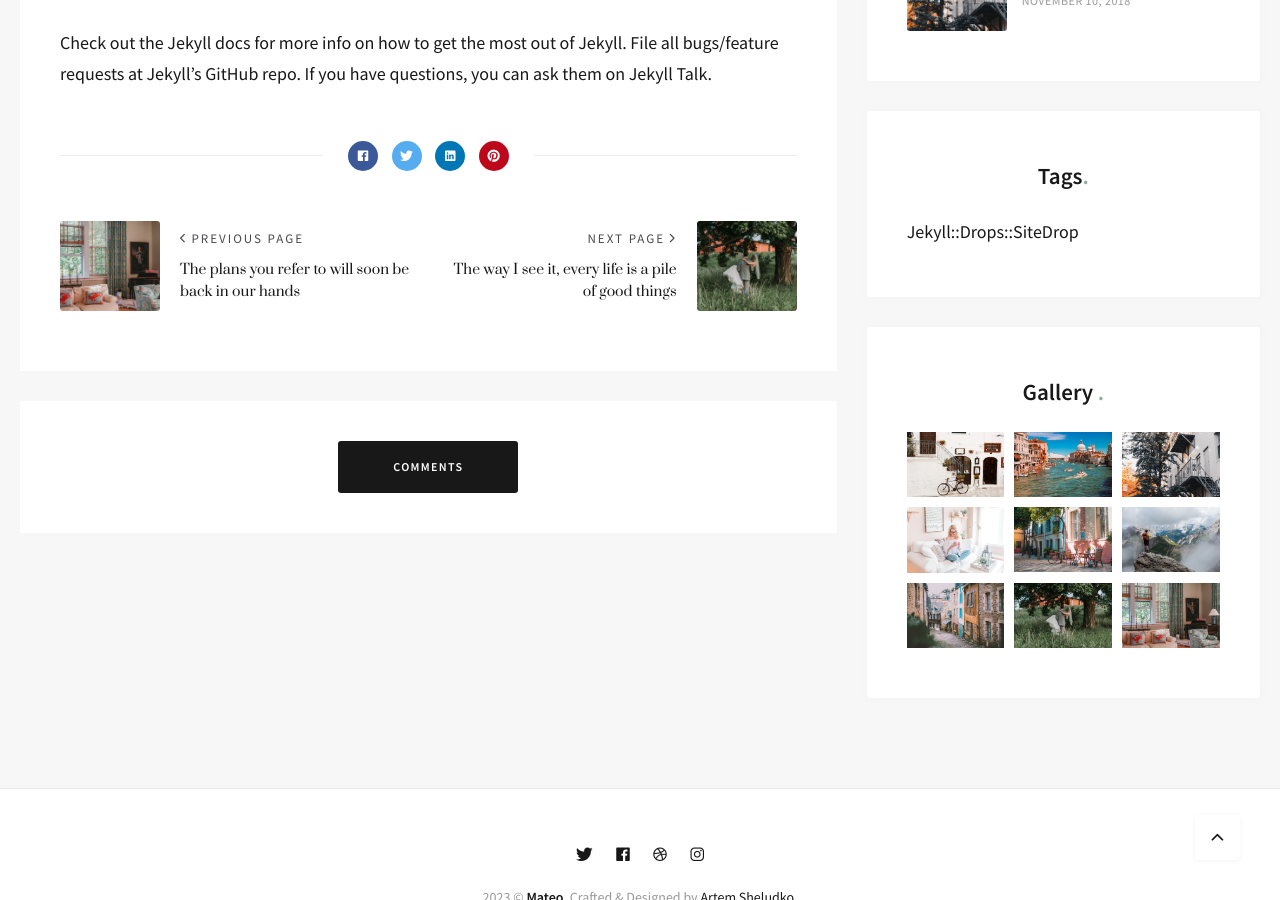
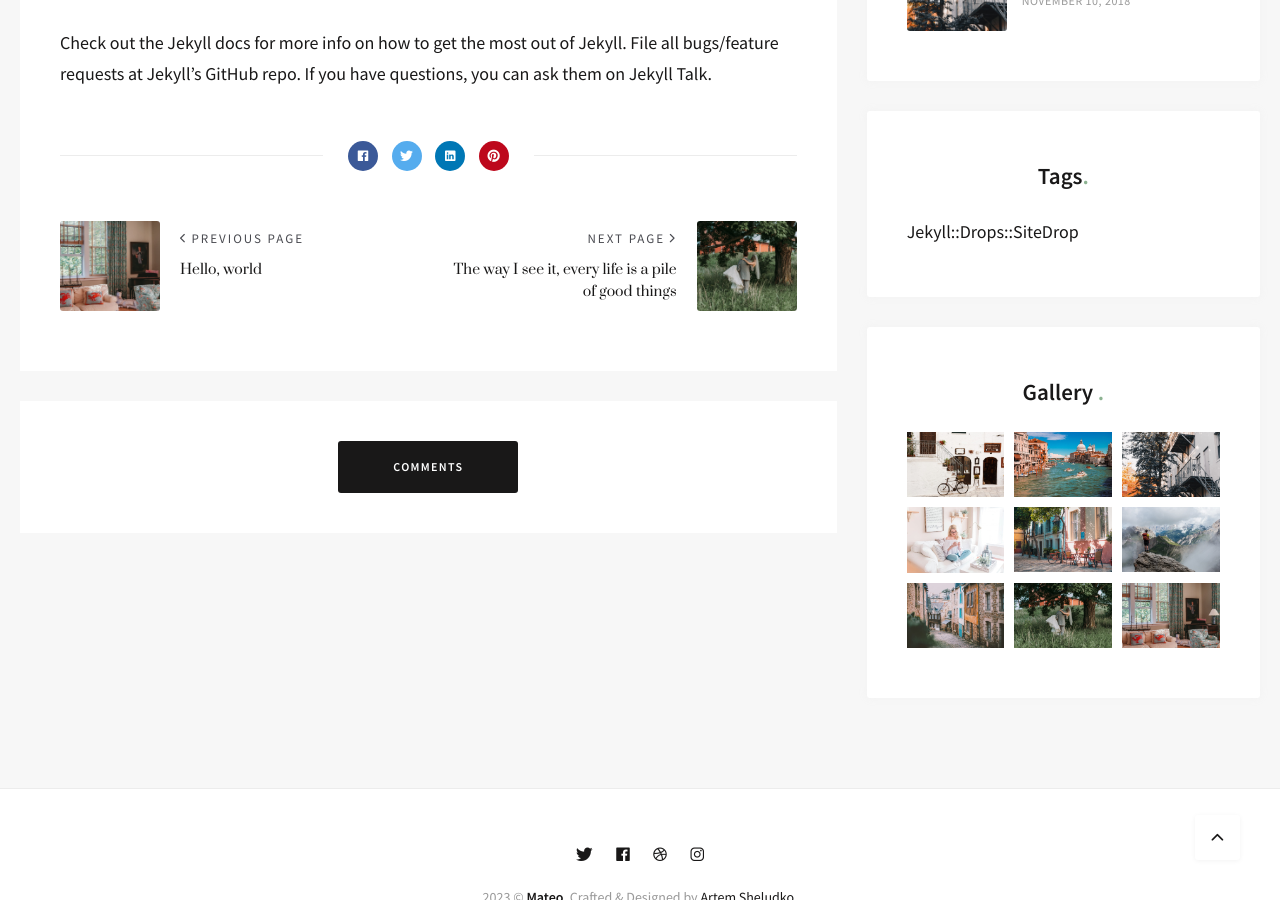
Before and after one commit to KevinTriesCoding/KCM_Site, a Jekyll site: the page built from _posts/2018-05-29-say-goodbye-to-these-because-it's-the-last-time.markdown, in a window 1280 px wide and 900 px high, scrolled down 1515 px. Built offline with Jekyll 4.4.1, drawn with Linux system fonts in a browser that asks for light colours; nearby versions of some CDN libraries.

```diff
--- a/_posts/2018-05-28-the-plans-you-refer-to-will-soon-be-back-in-our-hands.markdown
+++ b/_posts/2018-05-28-the-plans-you-refer-to-will-soon-be-back-in-our-hands.markdown
@@ -1,6 +1,6 @@
 ---
 layout: post
-title:  The plans you refer to will soon be back in our hands
+title:  Hello, world
 date:   2018-05-28 14:05:55 +0300
 image:  '/images/14.jpg'
 tags:   Jekyll
```
Also changed, not shown: 1 other file.
